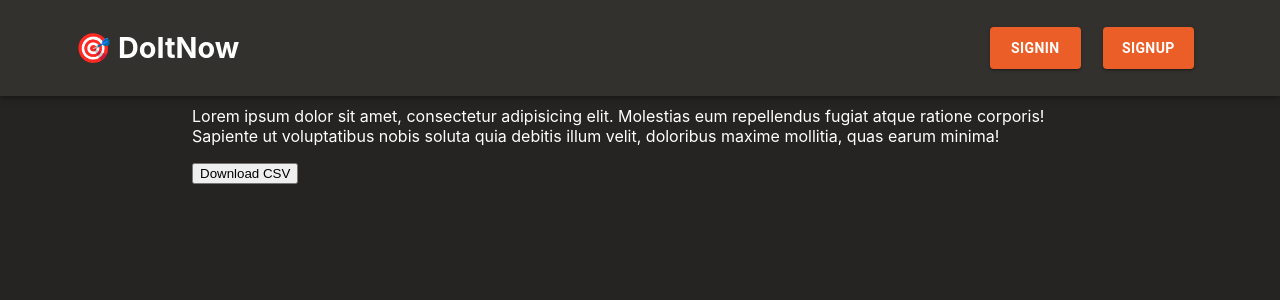
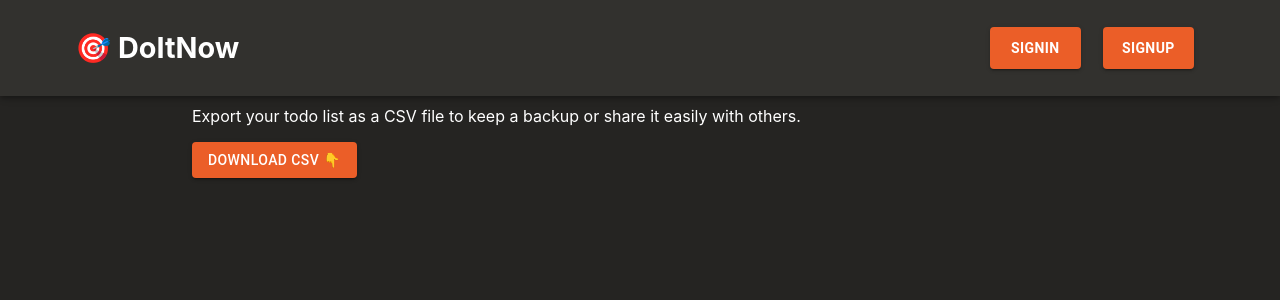
Before and after one commit to dineshnikhil/todo_mern_stack, a React (Create React App) app in the folder client/: page /user in a window 1280 px wide. Shown: the top 300 px of the page. Built offline with nearby package versions, Linux system fonts and the light colour scheme.

Commit message:
made some styling changes.

```diff
--- a/client/src/components/CsvExportButton.jsx
+++ b/client/src/components/CsvExportButton.jsx
@@ -1,6 +1,8 @@
 import React from 'react';
 
 import Papa from 'papaparse';
+
+import { Button } from '@mui/material';
 
 function CsvExportButton({ data, fileName }) {
 	const downloadCsv = () => {
@@ -19,7 +21,11 @@ function CsvExportButton({ data, fileName }) {
 	function demo() {
 		console.log('downloadin file..!');
 	}
-	return <button onClick={downloadCsv}>Download CSV</button>;
+	return (
+		<Button onClick={downloadCsv} variant="contained">
+			Download CSV 👇
+		</Button>
+	);
 }
 
 export default CsvExportButton;
--- a/client/src/components/ui/Nav.css
+++ b/client/src/components/ui/Nav.css
@@ -18,6 +18,15 @@
 	width: 100%;
 }
 
+.userLink {
+	color: #eb5e28;
+	text-decoration: none;
+}
+
+.userLink:hover {
+	color: #ffffff;
+}
+
 .logo {
 	text-decoration: none;
 	color: white;
--- a/client/src/components/ui/Nav.jsx
+++ b/client/src/components/ui/Nav.jsx
@@ -28,7 +28,7 @@ function Nav() {
 					</div>
 					{userCtx.logedIn ? (
 						<div className="navActionDiv">
-							<Link to="/user">
+							<Link to="/user" className="userLink">
 								<h1>{userCtx.username}</h1>
 							</Link>
 							<div>
@@ -38,7 +38,7 @@ function Nav() {
 									type="button"
 									onClick={userCtx.logoutUser}
 								>
-									LogOut
+									LogOut 👋
 								</Button>
 							</div>
 						</div>
--- a/client/src/components/ui/TaskCard.jsx
+++ b/client/src/components/ui/TaskCard.jsx
@@ -113,7 +113,7 @@ function TaskCard({ task, onDeleteTask, onCompleteTaskToggle }) {
 				</div>
 				<div className="todoUsersDiv">
 					<div>
-						<h3>🤕 Users</h3>
+						<h3>Users 🤕</h3>
 						<Button onClick={openAddUserToTask}>Add User</Button>
 					</div>
 					{task.users.map((user) => {
@@ -140,7 +140,7 @@ function TaskCard({ task, onDeleteTask, onCompleteTaskToggle }) {
 								marginRight: '2%',
 							}}
 						>
-							🔥 Delete
+							Delete 🔥
 						</Button>
 					</div>
 					<div>
--- a/client/src/routes/User/UserPage.jsx
+++ b/client/src/routes/User/UserPage.jsx
@@ -12,10 +12,8 @@ function UserPage() {
 	return (
 		<div className="userPageDiv">
 			<p>
-				Lorem ipsum dolor sit amet, consectetur adipisicing elit. Molestias eum
-				repellendus fugiat atque ratione corporis! Sapiente ut voluptatibus
-				nobis soluta quia debitis illum velit, doloribus maxime mollitia, quas
-				earum minima!
+				Export your todo list as a CSV file to keep a backup or share it easily
+				with others.
 			</p>
 			<CsvExportButton data={userCtx.todos} fileName="data.csv" />
 		</div>
```
